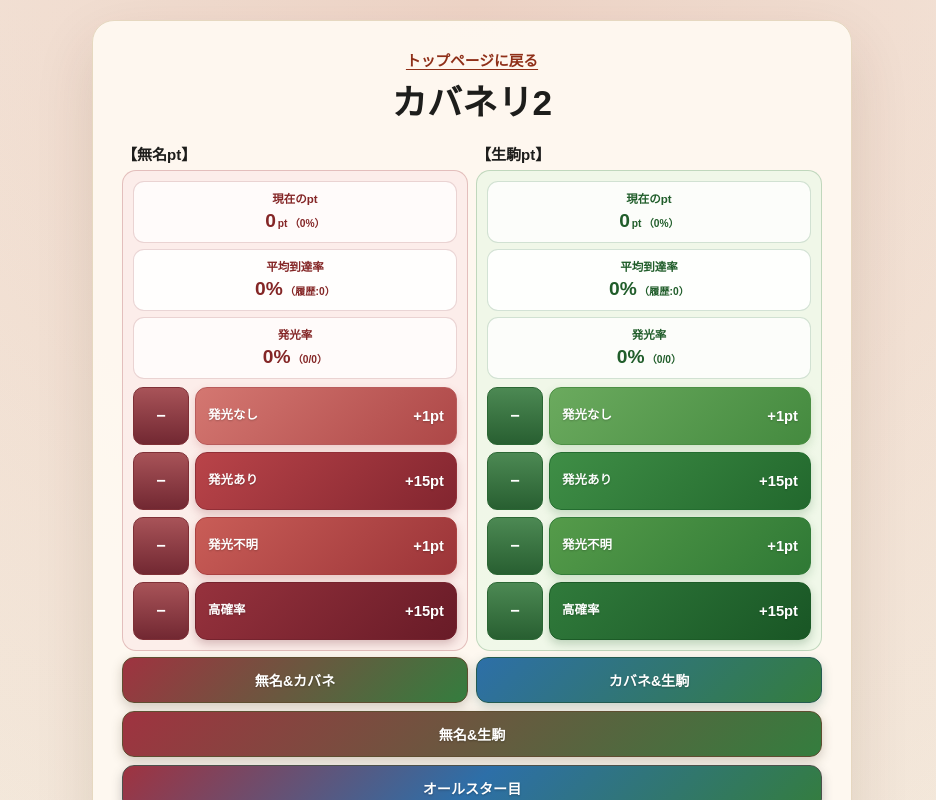
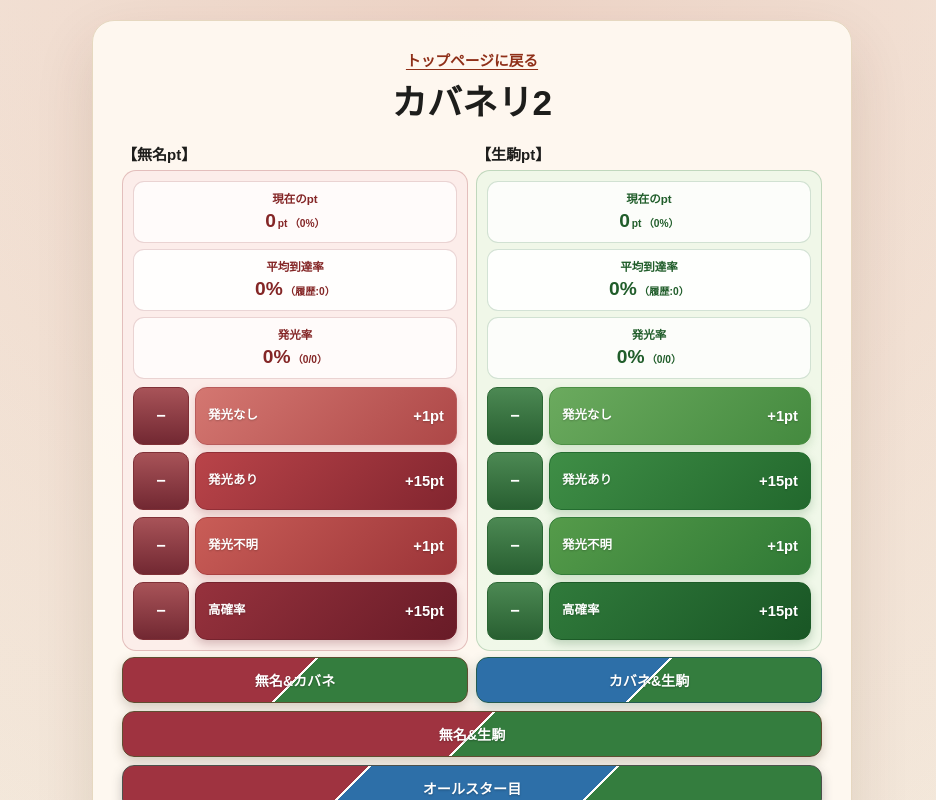
Before and after one commit to umedademu/suisoku, a Next.js app: page /kabaneri2 in a window 1280 px wide. Shown: the top 800 px of the page, without its empty margins (168-1104 px from the left). Built offline with nearby package versions, Linux system fonts and the light colour scheme.

Commit message:
特殊ptボタンを斜め分割デザインに変更

```diff
--- a/app/globals.css
+++ b/app/globals.css
@@ -929,19 +929,36 @@ a {
 
 .character-special-point-button-red-green {
   border-color: #5f4e31;
-  background: linear-gradient(135deg, #9f3340 0%, #347d3e 100%);
+  background: linear-gradient(
+    135deg,
+    #9f3340 0 calc(50% - 1px),
+    rgba(255, 255, 255, 0.7) calc(50% - 1px) calc(50% + 1px),
+    #347d3e calc(50% + 1px) 100%
+  );
   box-shadow: 0 4px 11px rgba(75, 63, 41, 0.25);
 }
 
 .character-special-point-button-blue-green {
   border-color: #245b51;
-  background: linear-gradient(135deg, #2d6fa8 0%, #347d3e 100%);
+  background: linear-gradient(
+    135deg,
+    #2d6fa8 0 calc(50% - 1px),
+    rgba(255, 255, 255, 0.7) calc(50% - 1px) calc(50% + 1px),
+    #347d3e calc(50% + 1px) 100%
+  );
   box-shadow: 0 4px 11px rgba(36, 91, 81, 0.25);
 }
 
 .character-special-point-button-all-star {
   border-color: #4d514c;
-  background: linear-gradient(135deg, #9f3340 0%, #2d6fa8 50%, #347d3e 100%);
+  background: linear-gradient(
+    135deg,
+    #9f3340 0 calc(33.333% - 1px),
+    rgba(255, 255, 255, 0.7) calc(33.333% - 1px) calc(33.333% + 1px),
+    #2d6fa8 calc(33.333% + 1px) calc(66.667% - 1px),
+    rgba(255, 255, 255, 0.7) calc(66.667% - 1px) calc(66.667% + 1px),
+    #347d3e calc(66.667% + 1px) 100%
+  );
   box-shadow: 0 4px 11px rgba(57, 65, 70, 0.28);
 }
 
--- a/lib/app-info.ts
+++ b/lib/app-info.ts
@@ -1,3 +1,3 @@
-export const APP_VERSION = "1.21";
+export const APP_VERSION = "1.22";
 
 export const APP_TITLE = `推測ツールv${APP_VERSION}`;
```
Also changed, not shown: 1 other file (tests, documents, lock files or other folders).
